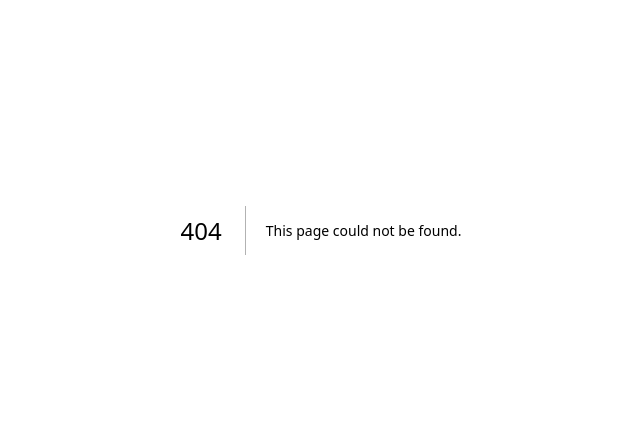
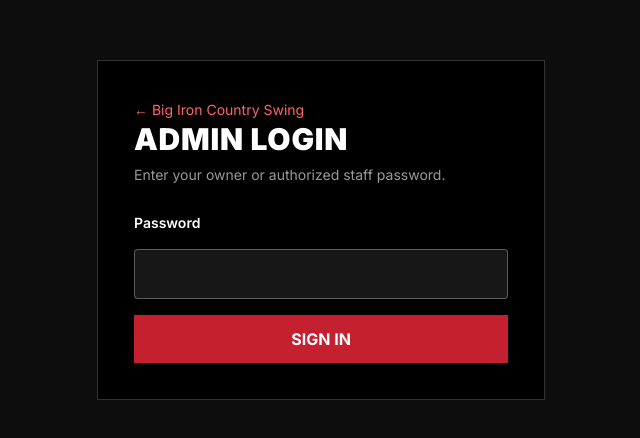
Before and after one commit to noahmstevens1610/music_requests, a Next.js app: page /admin/login in a window 1280 px wide. Before the commit this address had no page. Shown: the part 170-608 px from the top of the page, without its empty margins (319-959 px from the left). Built offline with nearby package versions, Linux system fonts and the light colour scheme.

Commit message:
Restore admin login page for protected admin routes

```diff
--- /dev/null
+++ b/app/admin/login/page.tsx
@@ -0,0 +1,72 @@
+"use client";
+
+import { Suspense, useState, type FormEvent } from "react";
+import Link from "next/link";
+import { useRouter, useSearchParams } from "next/navigation";
+
+function LoginForm() {
+  const router = useRouter();
+  const searchParams = useSearchParams();
+  const [password, setPassword] = useState("");
+  const [error, setError] = useState("");
+  const [loading, setLoading] = useState(false);
+  const requested = searchParams.get("next") ?? "/admin";
+  const destination = requested.startsWith("/admin") && !requested.startsWith("//") && !requested.startsWith("/admin/login") ? requested : "/admin";
+
+  async function submit(event: FormEvent<HTMLFormElement>) {
+    event.preventDefault();
+    setError("");
+    setLoading(true);
+    try {
+      const response = await fetch("/api/admin/login", {
+        method: "POST",
+        headers: { "Content-Type": "application/json" },
+        credentials: "same-origin",
+        cache: "no-store",
+        body: JSON.stringify({ password })
+      });
+      const data = await response.json();
+      if (!response.ok) {
+        setError(data.error ?? "Unable to sign in.");
+        return;
+      }
+      setPassword("");
+      router.replace(data.role === "staff" && destination.startsWith("/admin/settings") ? "/admin" : destination);
+      router.refresh();
+    } catch {
+      setError("Unable to connect. Please try again.");
+    } finally {
+      setLoading(false);
+    }
+  }
+
+  return (
+    <main className="min-h-screen bg-[#0d0d0d] text-white flex items-center justify-center px-5 py-12">
+      <div className="w-full max-w-md space-y-7 border border-white/20 bg-black p-7 sm:p-9">
+        <Link href="/" className="text-sm text-red-400">← Big Iron Country Swing</Link>
+        <div>
+          <h1 className="text-3xl font-black uppercase tracking-wide">Admin Login</h1>
+          <p className="mt-2 text-sm text-white/60">Enter your owner or authorized staff password.</p>
+        </div>
+        <form onSubmit={submit} className="space-y-4">
+          <label htmlFor="admin-password" className="block text-sm font-semibold">Password</label>
+          <input id="admin-password" type="password" required value={password}
+            onChange={(e) => setPassword(e.target.value)}
+            autoComplete="current-password"
+            className="w-full rounded border border-white/30 bg-[#171717] px-4 py-3 outline-none focus:border-[#c4202f]" />
+          {error && <p role="alert" className="text-sm text-red-400">{error}</p>}
+          <button type="submit" disabled={loading}
+            className="w-full bg-[#c4202f] px-4 py-3 font-bold uppercase disabled:opacity-50">
+            {loading ? "Signing in…" : "Sign In"}
+          </button>
+        </form>
+      </div>
+    </main>
+  );
+}
+
+export default function AdminLoginPage() {
+  return <Suspense fallback={<main className="min-h-screen bg-[#0d0d0d]" />}>
+    <LoginForm />
+  </Suspense>;
+}
```
